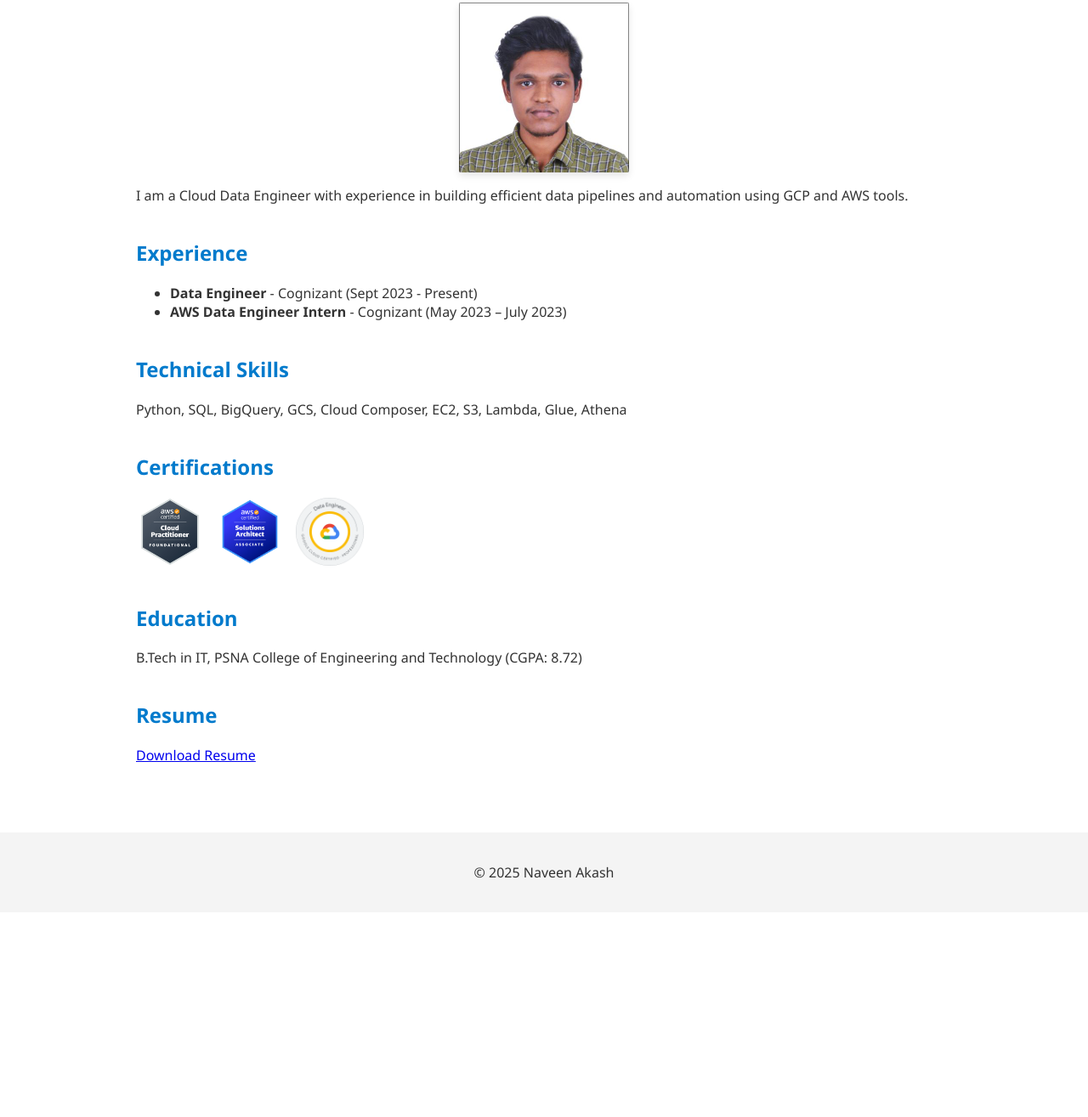
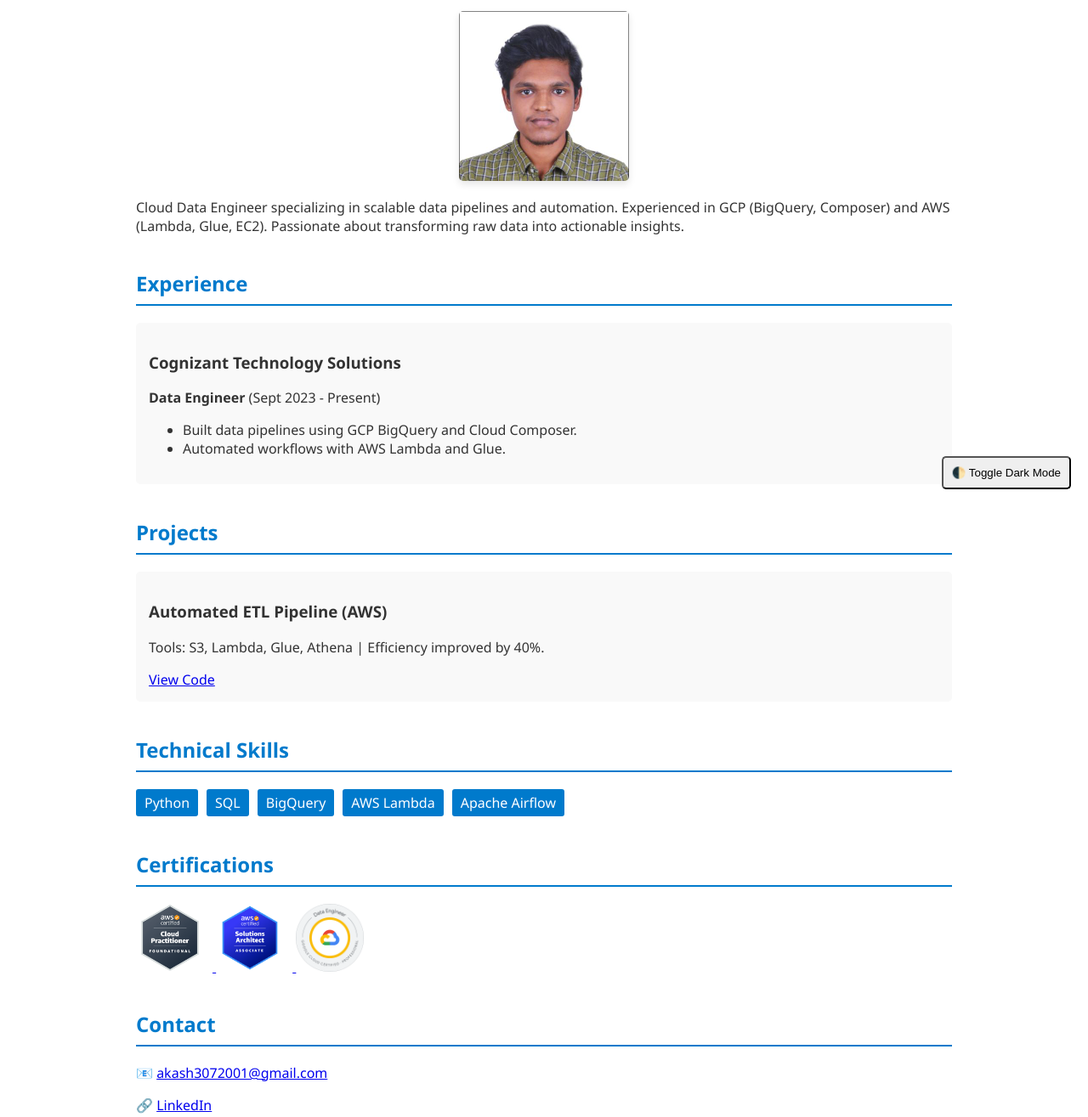
Before and after one commit to akash3072001/portfolio, a plain HTML site: page index.html in a window 1280 px wide. Shown: the part 204-1519 px from the top of the page at 85% size. Before the commit the page ends 1278 px from the top, so only its background shows below. Drawn offline with Linux system fonts and the light colour scheme.

Commit message:
Added Dark mode and some enhancement:)

```diff
--- a/index.html
+++ b/index.html
@@ -3,7 +3,7 @@
 <head>
     <meta charset="UTF-8" />
     <meta name="viewport" content="width=device-width, initial-scale=1.0" />
-    <title>Naveen Akash | Portfolio</title>
+    <title>Naveen Akash | Cloud Data Engineer</title>
     <link rel="stylesheet" href="style.css" />
 </head>
 <body>
@@ -13,9 +13,10 @@
             <ul>
                 <li><a href="#about">About</a></li>
                 <li><a href="#experience">Experience</a></li>
+                <li><a href="#projects">Projects</a></li>
                 <li><a href="#skills">Skills</a></li>
                 <li><a href="#certifications">Certifications</a></li>
-                <li><a href="#education">Education</a></li>
+                <li><a href="#contact">Contact</a></li>
             </ul>
         </div>
     </nav>
@@ -24,44 +25,72 @@
         <section id="about">
             <h2>About Me</h2>
             <img src="assets/profile.jpg" alt="Profile" class="profile-img" />
-            <p>I am a Cloud Data Engineer with experience in building efficient data pipelines and automation using GCP and AWS tools.</p>
+            <p>Cloud Data Engineer specializing in scalable data pipelines and automation. Experienced in GCP (BigQuery, Composer) and AWS (Lambda, Glue, EC2). Passionate about transforming raw data into actionable insights.</p>
         </section>
 
         <section id="experience">
             <h2>Experience</h2>
-            <ul>
-                <li><strong>Data Engineer</strong> - Cognizant (Sept 2023 - Present)</li>
-                <li><strong>AWS Data Engineer Intern</strong> - Cognizant (May 2023 – July 2023)</li>
-            </ul>
+            <div class="experience-item">
+                <h3>Cognizant Technology Solutions</h3>
+                <p><strong>Data Engineer</strong> (Sept 2023 - Present)</p>
+                <ul>
+                    <li>Built data pipelines using GCP BigQuery and Cloud Composer.</li>
+                    <li>Automated workflows with AWS Lambda and Glue.</li>
+                </ul>
+            </div>
+        </section>
+
+        <section id="projects">
+            <h2>Projects</h2>
+            <div class="project">
+                <h3>Automated ETL Pipeline (AWS)</h3>
+                <p>Tools: S3, Lambda, Glue, Athena | Efficiency improved by 40%.</p>
+                <a href="https://github.com/yourusername/etl-pipeline" target="_blank">View Code</a>
+            </div>
         </section>
 
         <section id="skills">
             <h2>Technical Skills</h2>
-            <p>Python, SQL, BigQuery, GCS, Cloud Composer, EC2, S3, Lambda, Glue, Athena</p>
+            <div class="skills-list">
+                <span>Python</span>
+                <span>SQL</span>
+                <span>BigQuery</span>
+                <span>AWS Lambda</span>
+                <span>Apache Airflow</span>
+            </div>
         </section>
 
         <section id="certifications">
             <h2>Certifications</h2>
             <div class="badges">
-                <img src="assets/cert_aws_cp.png" alt="AWS Cloud Practitioner" />
-                <img src="assets/cert_aws_saa.png" alt="AWS Solutions Architect" />
-                <img src="assets/cert_gcp_pde.png" alt="GCP Data Engineer" />
+                <a href="https://www.credly.com" target="_blank">
+                    <img src="assets/cert_aws_cp.png" alt="AWS Cloud Practitioner" />
+                </a>
+                <a href="https://www.credly.com" target="_blank">
+                    <img src="assets/cert_aws_saa.png" alt="AWS Solutions Architect" />
+                </a>
+                <a href="https://www.credly.com" target="_blank">
+                    <img src="assets/cert_gcp_pde.png" alt="GCP Data Engineer" />
+                </a>
             </div>
         </section>
 
-        <section id="education">
-            <h2>Education</h2>
-            <p>B.Tech in IT, PSNA College of Engineering and Technology (CGPA: 8.72)</p>
+        <section id="contact">
+            <h2>Contact</h2>
+            <p>📧 <a href="mailto:akash3072001@gmail.com">akash3072001@gmail.com</a></p>
+            <p>🔗 <a href="https://linkedin.com/in/yourprofile" target="_blank">LinkedIn</a></p>
         </section>
 
-        <section>
+        <section id="resume">
             <h2>Resume</h2>
-            <a href="assets/resume.pdf" download>Download Resume</a>
+            <a href="assets/resume.pdf" download class="resume-btn">Download Resume</a>
         </section>
     </main>
 
     <footer>
         <p>&copy; 2025 Naveen Akash</p>
     </footer>
+
+    <script src="script.js"></script>
 </body>
 </html>
--- a/script.js
+++ b/script.js
@@ -1 +1,24 @@
-// JS not needed in minimalist version
+// Smooth scrolling for navigation links
+document.querySelectorAll('nav a').forEach(anchor => {
+    anchor.addEventListener('click', function(e) {
+        e.preventDefault();
+        document.querySelector(this.getAttribute('href')).scrollIntoView({
+            behavior: 'smooth'
+        });
+    });
+});
+
+// Dark Mode Toggle
+const darkModeToggle = document.createElement('button');
+darkModeToggle.textContent = '🌓 Toggle Dark Mode';
+darkModeToggle.style.position = 'fixed';
+darkModeToggle.style.bottom = '20px';
+darkModeToggle.style.right = '20px';
+darkModeToggle.style.padding = '10px';
+darkModeToggle.style.borderRadius = '5px';
+darkModeToggle.style.cursor = 'pointer';
+document.body.appendChild(darkModeToggle);
+
+darkModeToggle.addEventListener('click', () => {
+    document.body.classList.toggle('dark-mode');
+});
--- a/style.css
+++ b/style.css
@@ -1,9 +1,9 @@
-
 body {
     margin: 0;
     font-family: 'Segoe UI', sans-serif;
     background: #fff;
     color: #333;
+    transition: background 0.3s, color 0.3s;
 }
 
 .container {
@@ -16,6 +16,9 @@ nav {
     background: #007acc;
     color: white;
     padding: 10px 0;
+    position: sticky;
+    top: 0;
+    z-index: 100;
 }
 
 nav .container {
@@ -47,22 +50,57 @@ section {
 
 h2 {
     color: #007acc;
+    border-bottom: 2px solid #007acc;
+    padding-bottom: 8px;
+    margin-bottom: 20px;
 }
 
 .profile-img {
     width: 200px;
     height: auto;
     display: block;
-    margin: 2px auto;
-    border-radius: 2px; /* subtle rounding, can be removed */
-    box-shadow: 0 4px 8px rgba(0,0,0,0.1); /* soft shadow */
+    margin: 20px auto;
+    border-radius: 5px;
+    box-shadow: 0 4px 8px rgba(0,0,0,0.1);
 }
 
+.project, .experience-item {
+    background: #f9f9f9;
+    padding: 15px;
+    border-radius: 5px;
+    margin-bottom: 15px;
+}
 
+.skills-list {
+    display: flex;
+    flex-wrap: wrap;
+    gap: 10px;
+}
+
+.skills-list span {
+    background: #007acc;
+    color: white;
+    padding: 5px 10px;
+    border-radius: 3px;
+}
 
 .badges img {
     width: 80px;
     margin-right: 10px;
+    transition: transform 0.2s;
+}
+
+.badges img:hover {
+    transform: scale(1.1);
+}
+
+.resume-btn {
+    display: inline-block;
+    background: #007acc;
+    color: white;
+    padding: 10px 20px;
+    border-radius: 5px;
+    text-decoration: none;
 }
 
 footer {
@@ -71,3 +109,14 @@ footer {
     background: #f4f4f4;
     margin-top: 20px;
 }
+
+/* Dark Mode */
+body.dark-mode {
+    background: #222;
+    color: #f0f0f0;
+}
+
+body.dark-mode .project,
+body.dark-mode .experience-item {
+    background: #333;
+}
```
Also changed, not shown: 1 other file.
